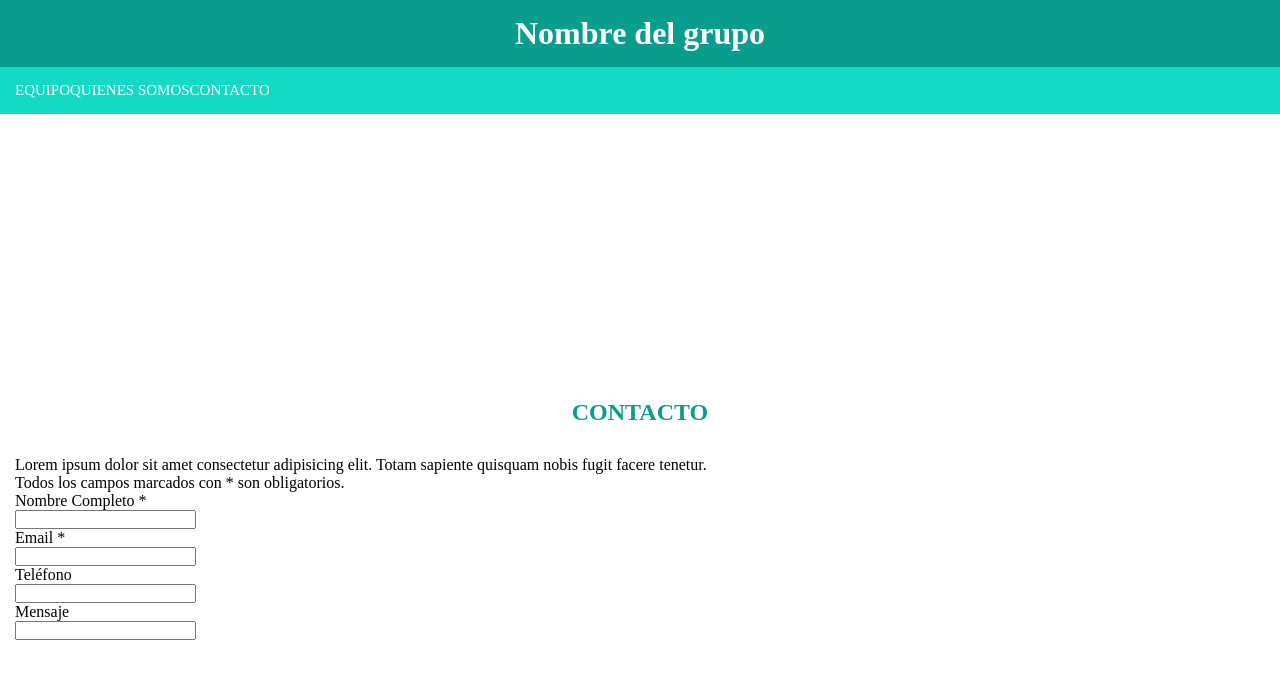
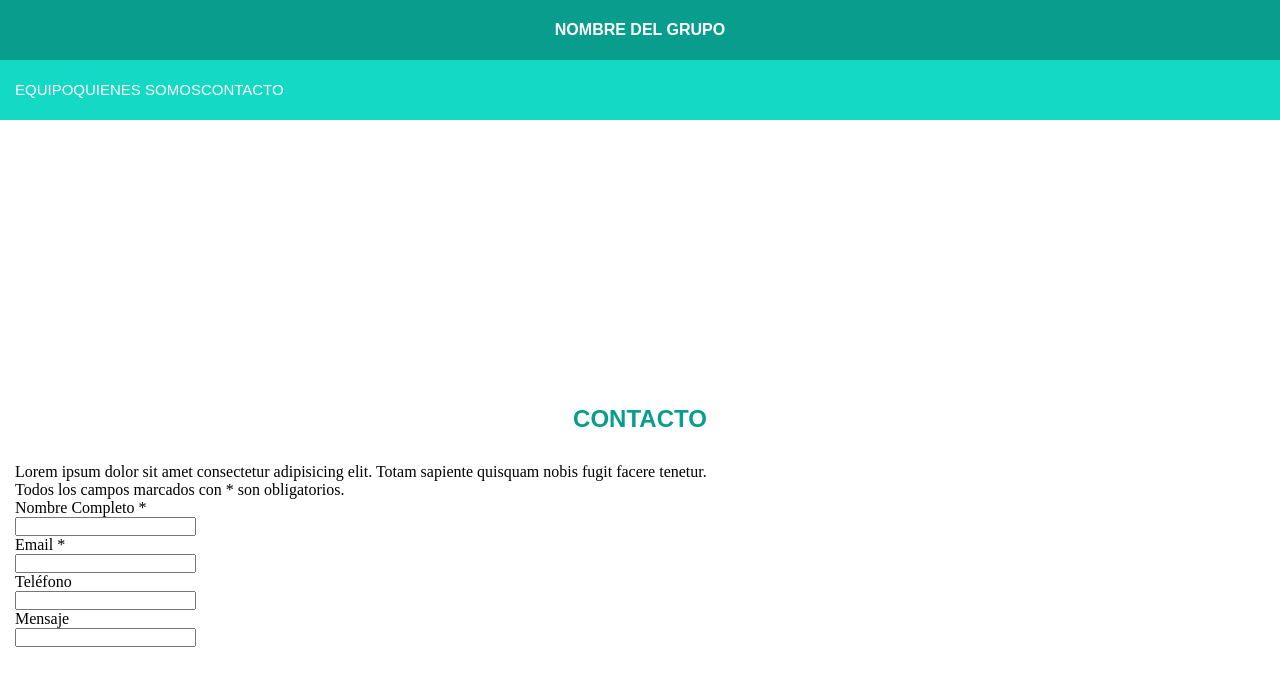
Before and after one commit to LorenaSTN/project-promo-y-module-1-team-1, a plain HTML site: page contact.html in a window 1280 px wide. Drawn offline with Linux system fonts and the light colour scheme.

Commit message:
modifying variables

```diff
--- a/contact.html
+++ b/contact.html
@@ -11,7 +11,7 @@
 
     <header class="header">
         <div class="container">
-            <h1>Nombre del grupo</h1>
+            <h1>NOMBRE DEL GRUPO</h1>
         </div>
 
             <nav>
--- a/styles/style.css
+++ b/styles/style.css
@@ -2,6 +2,9 @@
     background-color: #099d8d;
     text-align: center;
     color: white;
+    font-family: var(--font-title);
+    font-size: 8px;
+    line-height: 30px;
 }
 
 .container {
@@ -30,6 +33,7 @@ nav {
 .title {
     color: #099d8d;
     text-align: center;
+    font-family: var(--font-title);
     font-size: 24px;
     padding: 30px;
 }
```
